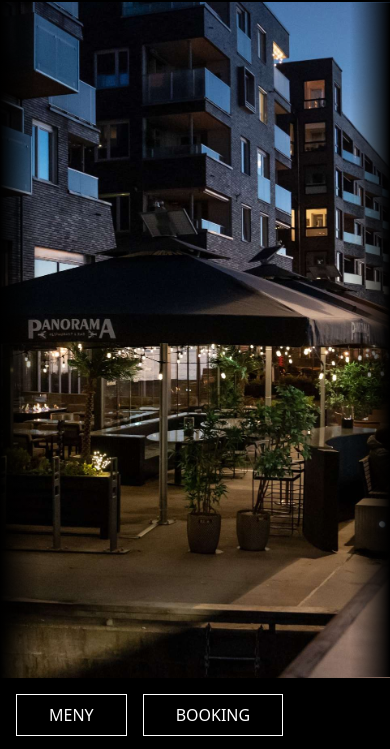
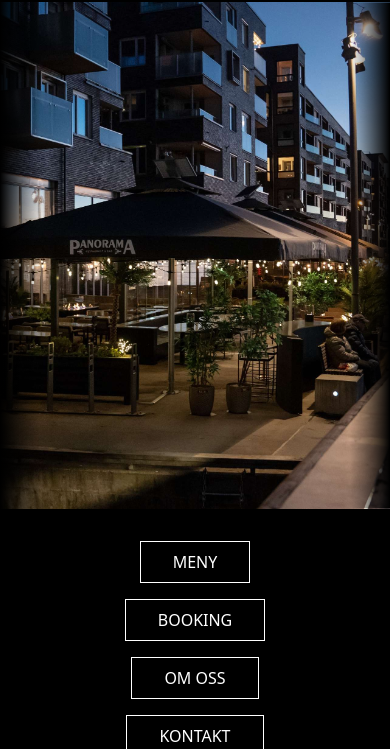
Before and after one commit to ekaspersen/panorama, a website built with Vite: page src/index.html in a window 390 px wide. Shown: the part 82-831 px from the top of the page. Built offline with nearby package versions, Linux system fonts and the light colour scheme.

Commit message:
mobile nav and hero-redesign

```diff
--- a/src/index.html
+++ b/src/index.html
@@ -33,14 +33,14 @@
     </header>
     <main class="inner">
 
-        <section id="heroBanner" class="relative h-[80vh] w-full  max-w-5xl mx-auto">
-            <div class="h-[80vh] w-full bg-hero-banner"></div>
+        <section id="heroBanner" class="relative h-[60vh] sm:h-[80vh] w-full  max-w-5xl mx-auto">
+            <div class="h-[60vh] sm:h-[80vh] w-full bg-hero-banner"></div>
             <div class="hero-banner-img-shadow w-10 sm:w-16 absolute z-30"></div>
             <div class="hero-banner-img-shadow w-10 sm:w-16 absolute rotate-180 right-0 z-30"></div>
         </section>
 
         <nav id="navigation" class="w-full text-primary_clr-light mx-auto z-50">
-            <div class="w-full flex-wrap sm:mx-auto my-4 mx-4 flex flex-row sm:justify-center items-center gap-4 text-l">
+            <div class="w-full sm:flex-wrap sm:mx-auto my-8 flex flex-col sm:flex-row justify-center items-center gap-4 text-l">
                 <a href="#meny"
                     class="flex justify-center w-fit py-2 px-8 uppercase border sm:hover:rounded-2xl transition-all"
                     style="border-color: white; color: white">
```
